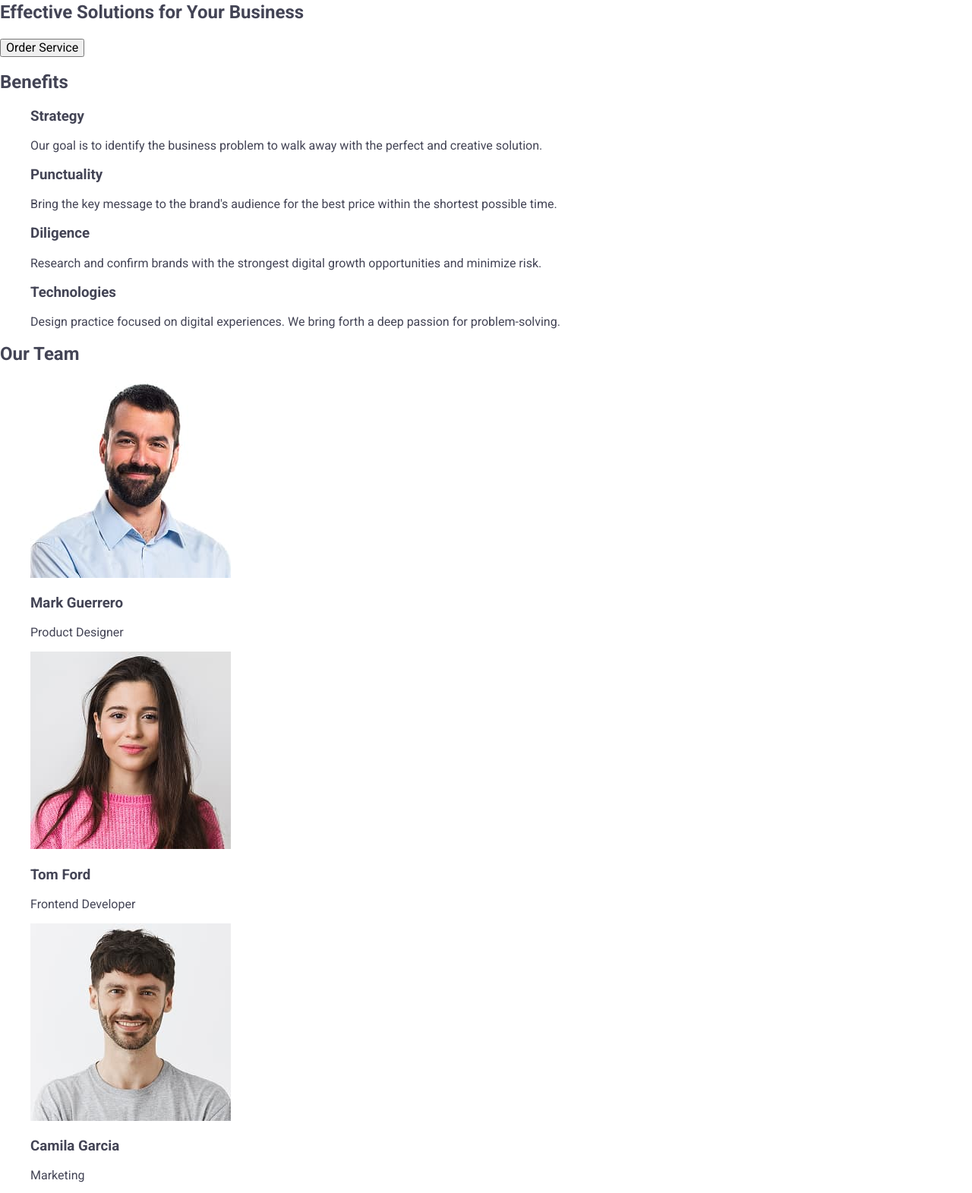
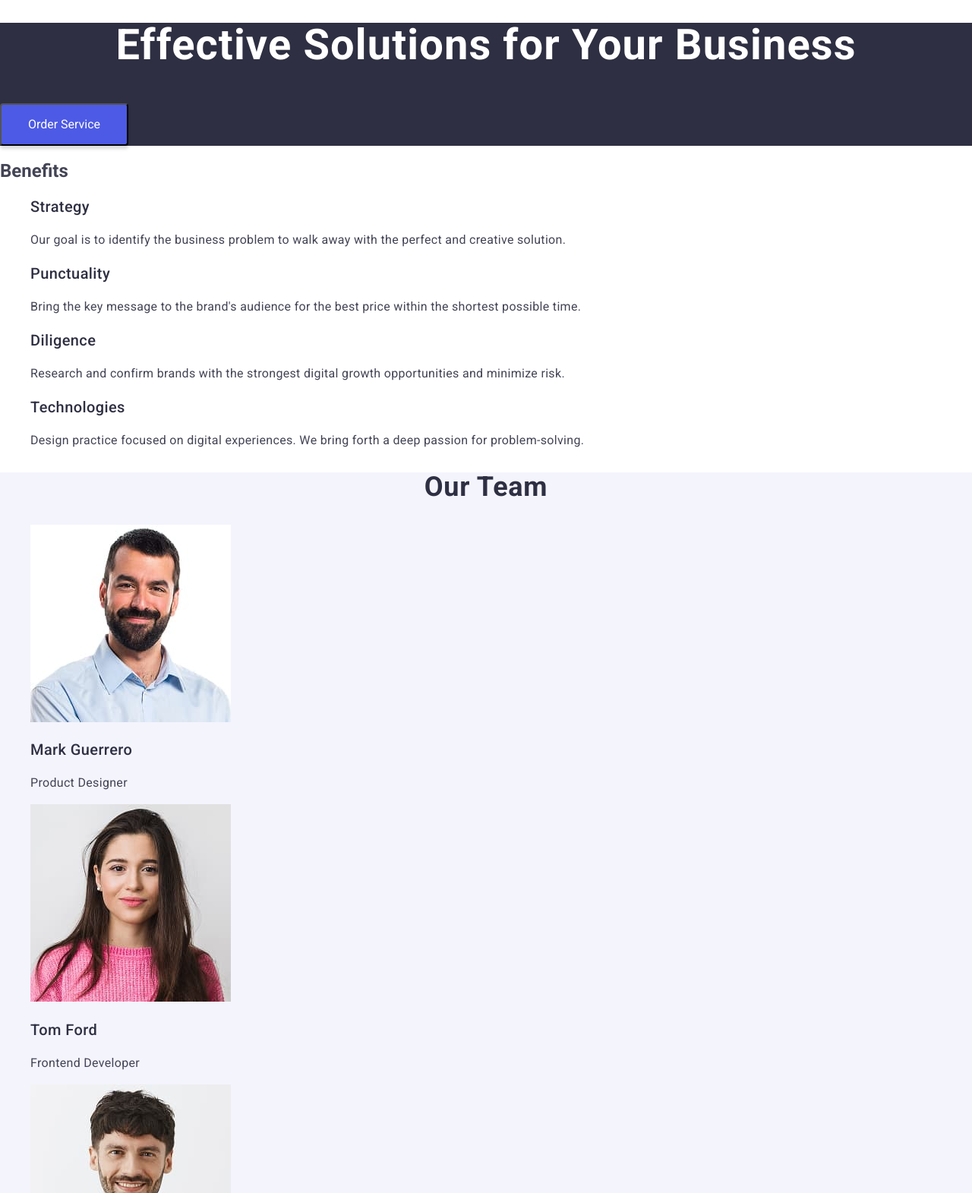
Before and after one commit to Lertyy/goit-markup-hw-02, a plain HTML site: page index.html in a window 1280 px wide. Shown: the part 190-1761 px from the top of the page at 76% size. Drawn offline with nearby package versions, Linux system fonts and the light colour scheme.

Commit message:
add styles

```diff
--- a/css/styles.css
+++ b/css/styles.css
@@ -46,3 +46,65 @@ color: #434455;
 .contacts-link:focus{
 color: #404bbf;
 }
+.container1{
+background: #2e2f42;
+}
+.main-title{
+color: #fff;
+font-weight: 700;
+font-size: 56px;
+line-height: 1.07;
+letter-spacing: 0.02em;
+text-align: center;
+}
+.main-title-button{
+color: #fff;
+border-radius: 4px;
+padding: 16px 32px;
+width: 169px;
+height: 56px;
+box-shadow: 0 4px 4px 0 rgba(0, 0, 0, 0.15);
+background-color: #4d5ae5;
+}
+.main-title-button:hover,
+.main-title-button:focus{
+background: #404bbf;
+}
+.benefits-title{
+    font-weight: 500;
+    font-size: 20px;
+    line-height: 1.2;
+    letter-spacing: 0.02em;
+    color: #2e2f42;
+}
+.benefits-text{
+font-weight: 400;
+font-size: 16px;
+line-height: 1.5;
+letter-spacing: 0.02em;
+color: #434455;
+}
+.container-3{
+background-color: #f4f4fd;
+}
+.second-title{
+font-weight: 700;
+font-size: 36px;
+line-height: 1.1;
+letter-spacing: 0.02em;
+text-align: center;
+color: #2e2f42;
+}
+.page-footer{
+background-color:  #2e2f42;
+}
+.footer-logo .logo-part{
+color: #f4f4fd;
+}
+.footer-text{
+color: #f4f4fd;
+font-weight: 400;
+font-size: 16px;
+line-height: 1.5;
+letter-spacing: 0.02em;
+}
--- a/index.html
+++ b/index.html
@@ -9,7 +9,7 @@
 
     <link rel="preconnect" href="https://fonts.googleapis.com">
     <link rel="preconnect" href="https://fonts.gstatic.com" crossorigin>
-    <link href="https://fonts.googleapis.com/css2?family=Raleway:wght@700&family=Roboto:wght@100..900&display=swap" rel="stylesheet">
+    <link href="https://fonts.googleapis.com/css2?family=Raleway:wght@700&family=Roboto:wght@400;500;700&display=swap" rel="stylesheet">
 
 <link rel="stylesheet" href="./css/styles.css">
 </head>
@@ -34,61 +34,97 @@
 
     <main>
         <!-- section 1 -->
-         <section>
-            <h1>Effective Solutions for Your Business</h1>
-              <button type="button">Order Service</button>
+         <section class="container1">
+            <h1 class="main-title">Effective Solutions for Your Business</h1>
+              <button class="main-title-button" type="button">Order Service</button>
         </section>
         <!-- section 2 -->
 <section>
     <h2>Benefits</h2>
      <ul>
     <li>
-        <h3>Strategy</h3>
-    <p>Our goal is to identify the business problem to walk away with the perfect and creative solution.</p>
+        <h3 class="benefits-title">Strategy</h3>
+    <p class="benefits-text">Our goal is to identify the business problem to walk away with the perfect and creative solution.</p>
     </li>
     <li>
-        <h3>Punctuality</h3>
-    <p>Bring the key message to the brand's audience for the best price within the shortest possible time.</p>
+        <h3 class="benefits-title">Punctuality</h3>
+    <p class="benefits-text">Bring the key message to the brand's audience for the best price within the shortest possible time.</p>
     </li>
     <li>
-        <h3>Diligence</h3>
-    <p>Research and confirm brands with the strongest digital growth opportunities and minimize risk.</p>
+        <h3 class="benefits-title">Diligence</h3>
+    <p class="benefits-text">Research and confirm brands with the strongest digital growth opportunities and minimize risk.</p>
     </li>
     <li>
-        <h3>Technologies</h3>
-    <p>Design practice focused on digital experiences. We bring forth a deep passion for problem-solving.</p>
+        <h3 class="benefits-title">Technologies</h3>
+    <p class="benefits-text">Design practice focused on digital experiences. We bring forth a deep passion for problem-solving.</p>
     </li>
 </ul>
 </section>
 <!-- section 3 -->
- <section>
-    <h2>Our Team</h2>
+ <section class="container-3">
+    <h2 class="second-title">Our Team</h2>
     <ul>
         <li>
       <img src="./images/img.jpg" alt="face" width="264" height="260">
-<h3>Mark Guerrero</h3>
-    <p>Product Designer</p>
+<h3 class="benefits-title">Mark Guerrero</h3>
+    <p class="benefits-text">Product Designer</p>
         <li>
       <img src="./images/img-2.jpg" alt="face" width="264" height="260">
-<h3>Tom Ford</h3>
-    <p>Frontend Developer</p>
+<h3 class="benefits-title">Tom Ford</h3>
+    <p class="benefits-text">Frontend Developer</p>
         </li>
         <li>
       <img src="./images/img-3.jpg" alt="face" width="264" height="260">
-<h3>Camila Garcia</h3>
-    <p>Marketing</p>
+<h3 class="benefits-title">Camila Garcia</h3>
+    <p class="benefits-text">Marketing</p>
         </li>
         <li>
       <img src="./images/img-4jpg.jpg" alt="face" width="264" height="260">
-<h3>Daniel Wilson</h3>
-    <p>UI Designer</p>
+<h3 class="benefits-title">Daniel Wilson</h3>
+    <p class="benefits-text">UI Designer</p>
         </li>
     </ul>
  </section>
+<!-- section 4 -->
+ <section>
+    <h2 class="second-title">Our Portfolio</h2>
+<ul>
+  <li>
+    <img src="./images/img-1.1.jpg" alt="explanation" width="360" height="300">
+      <h3 class="benefits-title">Banking App</h3>
+         <p class="benefits-text">App</p>
+  </li>
+  <li>
+    <img src="./images/img-2.2.jpg" alt="explanation" width="360" height="300">
+      <h3 class="benefits-title">Cashless Payment</h3>
+         <p class="benefits-text">Marketing</p>
+  </li>
+  <li>
+    <img src="./images/img-3.3.jpg" alt="explanation" width="360" height="300">
+      <h3 class="benefits-title">Meditation App</h3>
+         <p class="benefits-text">App</p>
+  </li>
+  <li>
+    <img src="./images/img-4.4.jpg" alt="explanation" width="360" height="300">
+      <h3 class="benefits-title">Taxi Service</h3>
+         <p class="benefits-text">Marketing</p>
+  </li>
+  <li>
+    <img src="./images/img-5.5.jpg" alt="explanation" width="360" height="300">
+      <h3 class="benefits-title">Screen Illustrations</h3>
+         <p class="benefits-text">Design</p>
+  </li>
+  <li>
+    <img src="./images/img-6.6.jpg" alt="explanation" width="360" height="300">
+      <h3 class="benefits-title">Online Courses</h3>
+         <p class="benefits-text">Marketing</p>
+  </li>
+</ul>
+ </section>
 </main>
-<footer>
-    <a href="./index.html">WebStudio</a>
-       <p>Increase the flow of customers and sales for your business with digital marketing & growth solutions.</p>
+<footer class="page-footer">
+    <a class="logo footer-logo" href="./index.html">Web<span class="logo-part">Studio</span></a>
+       <p class="footer-text">Increase the flow of customers and sales for your business with digital marketing & growth solutions.</p>
 </footer>
 </body>
 </html>
```
Also changed, not shown: images/img-1.1.jpg (added), images/img-2.2.jpg (added), images/img-3.3.jpg (added), images/img-4.4.jpg (added), images/img-5.5.jpg (added), images/img-6.6.jpg (added).
